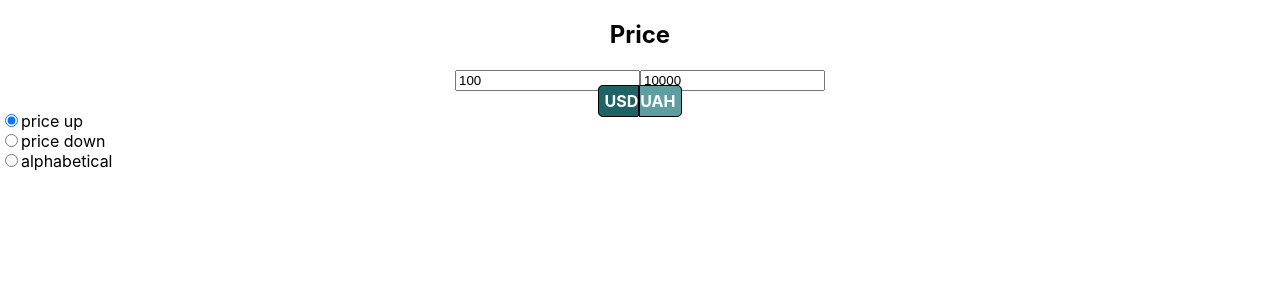
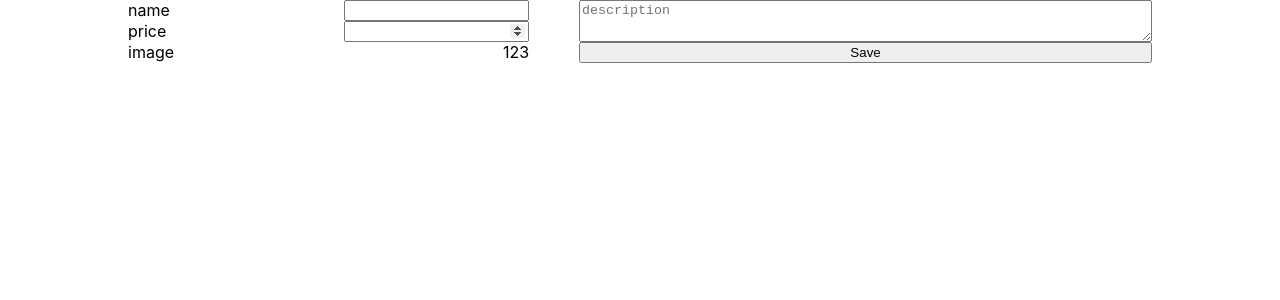
Before and after one commit to EnjSadman/alvarium, a React (Create React App) app: page / in a window 1280 px wide. Shown: the top 300 px of the page. Built offline with nearby package versions, Linux system fonts and the light colour scheme.

Commit message:
simplistic bottom form

```diff
--- a/src/App.tsx
+++ b/src/App.tsx
@@ -1,11 +1,12 @@
 import React from 'react';
 import './App.scss';
-import { Sidebar } from './components/Sidebar/Sidebar';
+import { BottomMenu } from './components/BottomMenu/BottomMenu';
+// import { Sidebar } from './components/Sidebar/Sidebar';
 
 function App() {
   return (
     <div className="App">
-      <Sidebar />
+      <BottomMenu />
     </div>
   );
 }
--- /dev/null
+++ b/src/components/BottomMenu/BottomMenu.scss
@@ -0,0 +1,41 @@
+.bottomMenu {
+  display: flex;
+  justify-content: center;
+  &__form {
+    display: grid;
+    grid-template-columns: 0.7fr 1fr;
+    column-gap: 50px;
+    width: 80%;
+  }
+}
+
+.form {
+  &__input {
+    cursor: pointer;
+
+    &--image {
+      display: none;
+    }
+  }
+
+  &__inputs {
+    &--number {
+      &::-webkit-inner-spin-button,
+      &::-webkit-outer-spin-button {
+        opacity: 1;
+      }
+    }
+  }
+
+  &__label {
+    cursor: pointer;
+    display: flex;
+    justify-content: space-between;
+    margin: auto;
+  }
+}
+
+input[type=number]::-webkit-inner-spin-button,
+input[type=number]::-webkit-outer-spin-button {
+  opacity: 1;
+}
--- /dev/null
+++ b/src/components/BottomMenu/BottomMenu.tsx
@@ -0,0 +1,42 @@
+import './BottomMenu.scss';
+
+export const BottomMenu : React.FC = () => {
+  return (
+    <div className="bottomMenu">
+      <form className="bottomMenu__form form">
+        <div className="form__inputs">
+          <label className="form__label" htmlFor="">
+            name
+            <input type="text" className="form__inputs--text" />
+          </label>
+          <label className="form__label" htmlFor="">
+            price
+            <input type="number" className="form__inputs--number" />
+          </label>
+        </div>
+        <textarea
+          className="form__input"
+          name=""
+          placeholder="description"
+          id=""/>
+        <div>
+          <label className="form__label" htmlFor="img_upload">
+            image
+            <input
+              id="img_upload"
+              className="form__input--image"
+              type="file"
+              accept="image/png, image/jpeg"
+            />
+            <label htmlFor="img_upload">
+              123
+            </label>
+          </label>
+        </div>
+          <button type="submit">
+            Save
+          </button>
+      </form>
+    </div>
+  )
+}
```
